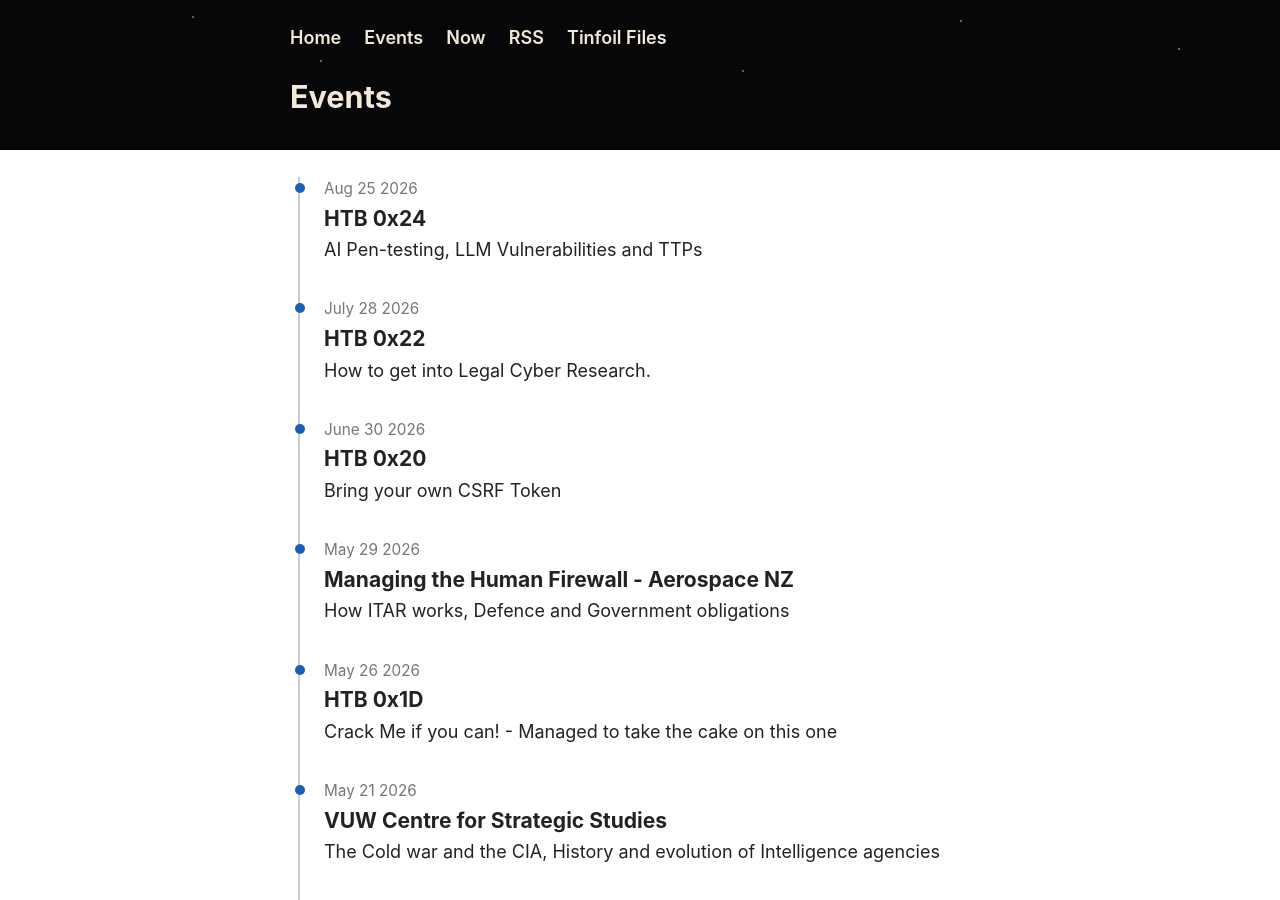
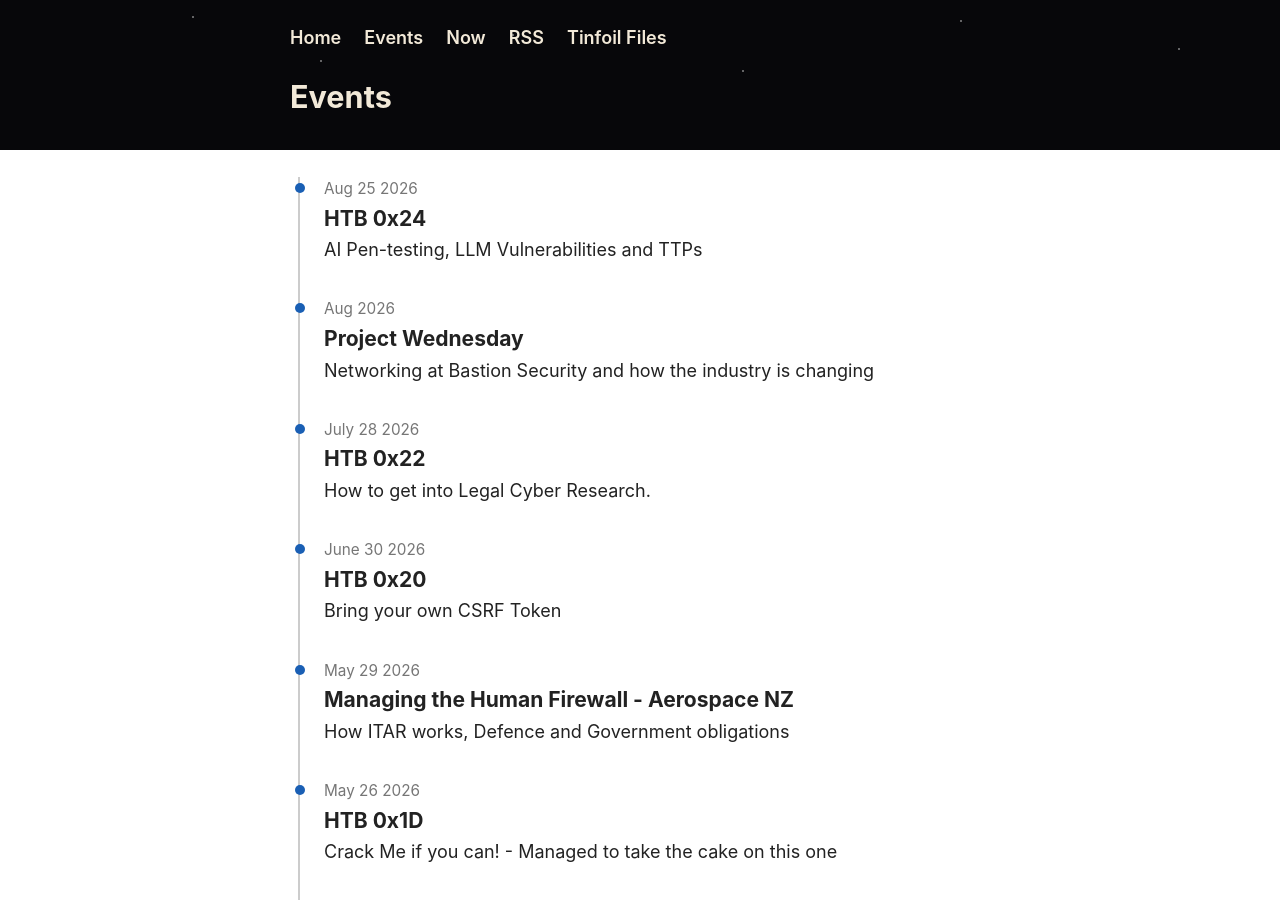
Before and after one commit to benvandw/benvandw.github.io, a Jekyll site: the page built from events.md, in a window 1280 px wide and 900 px high. Built offline with Jekyll 4.4.1, drawn with Linux system fonts in a browser that asks for light colours.

Commit message:
Add Project Wednesday event to timeline

```diff
--- a/events.md
+++ b/events.md
@@ -8,6 +8,12 @@ title: Events
     <span class="timeline-date">Aug 25 2026</span>
     <h3>HTB 0x24</h3>
     <p>AI Pen-testing, LLM Vulnerabilities and TTPs</p>
+  </div>
+
+ <div class="timeline-entry">
+    <span class="timeline-date">Aug 2026</span>
+    <h3>Project Wednesday</h3>
+    <p>Networking at Bastion Security and how the industry is changing</p>
   </div>
 
   <div class="timeline-entry">
```
